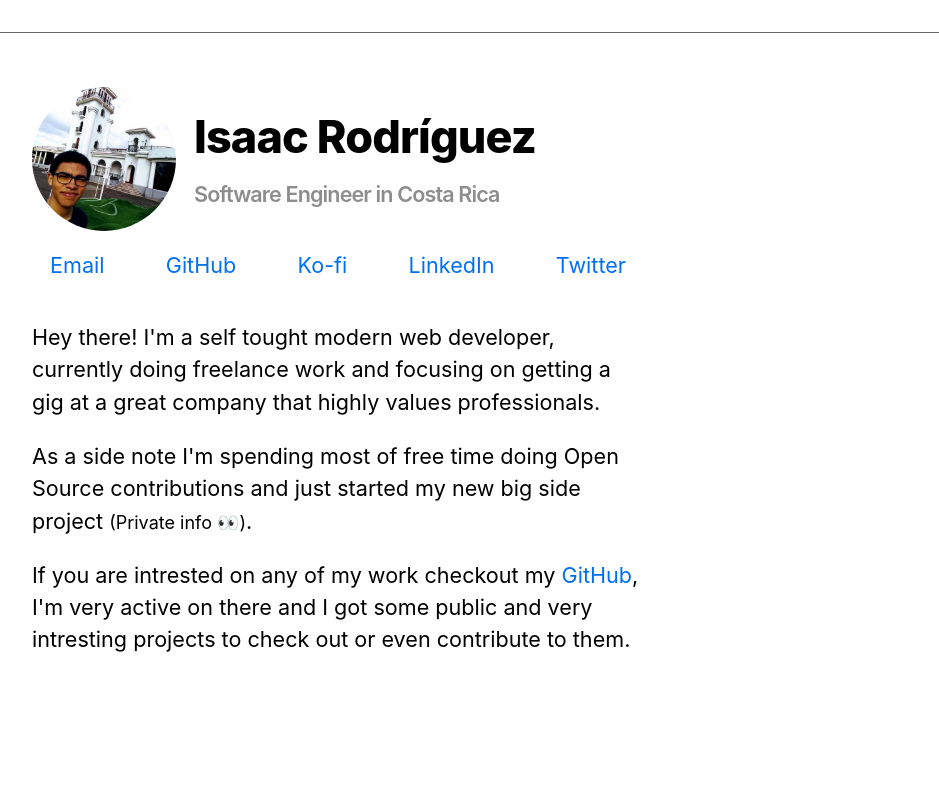
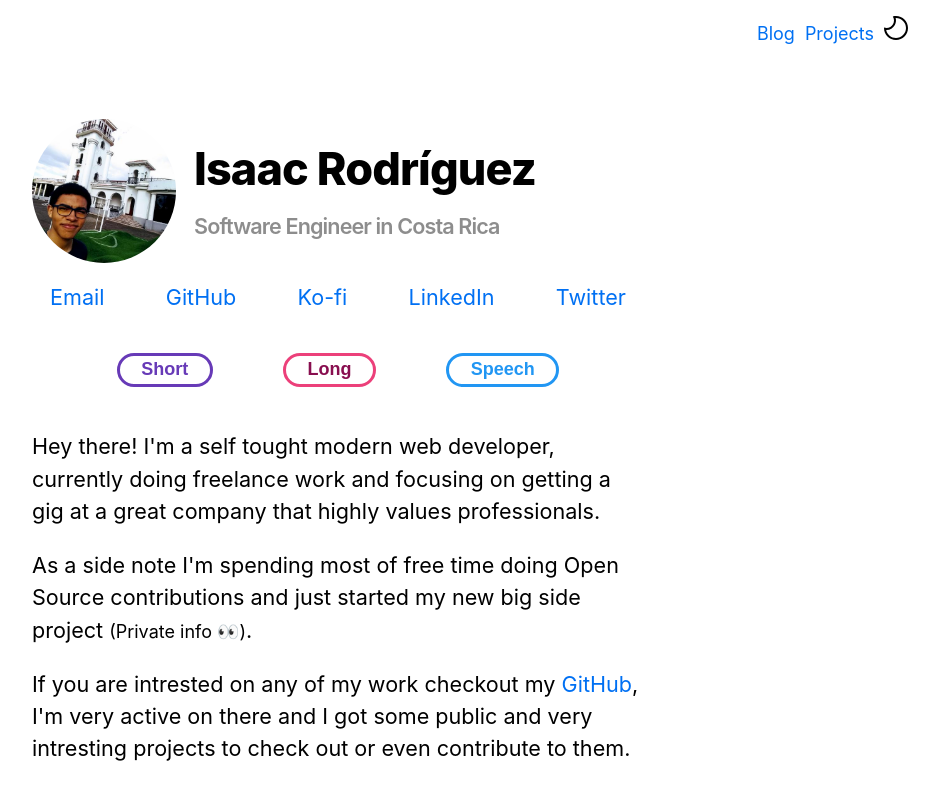
Before and after one commit to rodzy/2021, a Next.js app: page / in a window 1280 px wide. Shown: the top 800 px of the page, without its empty margins (302-1241 px from the left). Built offline with nearby package versions, Linux system fonts and the light colour scheme.

Commit message:
Removed context due to incosistencies with SSR

```diff
--- a/components/TheHeader.js
+++ b/components/TheHeader.js
@@ -1,9 +1,44 @@
 import styles from "./layout.module.css";
+import Link from "next/link";
 
 export default function TheHeader() {
   return (
     <div className={styles.theheaderWrapper}>
-      <div className={styles.theheaderInsider}></div>
+      <div className={styles.theheaderInsider}>
+        <div className={styles.theheaderInsiderInsider}>
+          <div className={styles.theheadercontentdiv}>
+            <div
+              style={{
+                overflow: "auto",
+              }}
+            >
+              <Link href="/blog">
+                <a>Blog</a>
+              </Link>
+              <Link href="/projects">
+                <a
+                  style={{
+                    paddingLeft: 10,
+                  }}
+                >
+                  Projects
+                </a>
+              </Link>
+              <button className={styles.theheaderButton} name="Switch button">
+                <svg
+                  xmlns="http://www.w3.org/2000/svg"
+                  width="24"
+                  height="24"
+                  viewBox="0 0 24 24"
+                  className="svg-moon"
+                >
+                  <path d="M22 12c0 5.514-4.486 10-10 10-4.826 0-8.864-3.436-9.797-7.99 3.573.142 6.903-1.818 8.644-5.013 1.202-2.206 1.473-4.679.83-6.992 5.608-.194 10.323 4.338 10.323 9.995zm-10-12c-1.109 0-2.178.162-3.197.444 3.826 5.933-2.026 13.496-8.781 11.128l-.022.428c0 6.627 5.373 12 12 12s12-5.373 12-12-5.373-12-12-12z" />
+                </svg>
+              </button>
+            </div>
+          </div>
+        </div>
+      </div>
     </div>
   );
 }
--- a/components/layout.module.css
+++ b/components/layout.module.css
@@ -59,20 +59,43 @@
 
 .theheaderInsider{
   background-color: #fff;
-  border-bottom-width: 1px;
+  border-bottom-width: 0px;
   border-bottom-style: solid;
   border-color: #666;
   padding: 16px 0px;
   transition: background-color 0.5s ease;
 }
 
-.theheaderInsiderDark {
-  background-color: #1c1f24;
-  border-bottom-width: 2px;
-  border-bottom-style: solid;
-  border-color: #1976d2;
-  padding: 16px 0px;
-  transition: background-color 0.5s ease;
+.theheaderInsiderInsider {
+  max-width: 1200px;
+  padding-left: 20px;
+  padding-right: 20px;
+  margin: 0px auto;
+}
+
+.theheadercontentdiv{
+  display: flex;
+  flex-flow: row nowrap;
+  position: relative;
+  text-align: left;
+  justify-content: flex-end;
+}
+
+.theheaderButton{
+  appearance: none;
+  padding: 0px 10px;
+  margin:0;
+  background-color: transparent;
+  border: 0px;
+  transition: color 300ms ease 0s;
+  outline: none;
+  cursor: pointer;
+  list-style-type: none;
+  flex: 1 1 auto;
+  text-align: center;
+  white-space: nowrap;
+  font-size: 16px;
+  line-height: 1.2;
 }
 
 @media (max-width:700px){
--- /dev/null
+++ b/components/microbuttons.js
@@ -0,0 +1,15 @@
+import utilStyles from "../styles/utils.module.css";
+
+export default function MicroButton({ text, color,borderColor }) {
+  return (
+      <button
+        style={{
+          borderColor: borderColor,
+          color: color,
+        }}
+        className={utilStyles.microbuttons}
+      >
+        {text}
+      </button>
+  );
+}
--- a/lib/modecontext.js
+++ /dev/null
@@ -1,22 +0,0 @@
-import React from "react";
-import useLocalStorage from "../hooks/useLocalStorage";
-
-export const ModeContext = React.createContext();
-
-const ModeProvider = (props) => {
-  const [mode, setMode] = useLocalStorage("mode", userColorScheme());
-
-  function userColorScheme() {
-    if (typeof window !== "undefined") {
-      if (!window.matchMedia) return;
-      return window.matchMedia("(prefers-color-scheme:dark)").matches;
-    }
-  }
-  return (
-    <ModeContext.Provider value={{ mode, setMode }}>
-      {props.children}
-    </ModeContext.Provider>
-  );
-};
-
-export default ModeProvider;
--- a/pages/blog.js
+++ b/pages/blog.js
@@ -7,10 +7,11 @@ import Date from "../components/date";
 
 export default function Blog({ allPostsData }) {
   return (
-    <Layout blog>
+    <>
       <Head>
         <title>Rodzy's blog</title>
       </Head>
+      <Layout blog>
         <section className={`${utilStyles.headingMd} ${utilStyles.padding1px}`}>
           <h2 className={utilStyles.headingLg}>Blog</h2>
           <ul className={utilStyles.list}>
@@ -28,6 +29,7 @@ export default function Blog({ allPostsData }) {
           </ul>
         </section>
       </Layout>
+    </>
   );
 }
 
--- a/pages/index.js
+++ b/pages/index.js
@@ -1,13 +1,15 @@
 import Head from "next/head";
 import Layout, { siteTitle } from "../components/layout";
+import MicroButton from "../components/microbuttons";
 import utilStyles from "../styles/utils.module.css";
 
 export default function Home() {
   return (
-    <Layout home>
+    <>
       <Head>
         <title>{siteTitle}</title>
       </Head>
+      <Layout home>
         <section className={utilStyles.headingMd}>
           <div className={utilStyles.socialsContainer}>
             <a href="mailto:irod2899@gmail.com">Email</a>
@@ -24,6 +26,11 @@ export default function Home() {
               Twitter
             </a>
           </div>
+          <div className={utilStyles.buttonsContainer}>
+            <MicroButton text="Short" color="#673AB7" borderColor="#673AB7"/>
+            <MicroButton text="Long" color="#880E4F" borderColor="#EC407A"/>
+            <MicroButton text="Speech" color="#2196f3" borderColor="#2196f3"/>
+          </div>
           <p>
             Hey there! I'm a self tought modern web developer, currently doing
             freelance work and focusing on getting a gig at a great company that
@@ -37,10 +44,11 @@ export default function Home() {
           <p>
             If you are intrested on any of my work checkout my{" "}
             <a href="https://github.com/rodzy">GitHub</a>, I'm very active on
-          there and I got some public and very intresting projects to check out
-          or even contribute to them.
+            there and I got some public and very intresting projects to check
+            out or even contribute to them.
           </p>
         </section>
       </Layout>
+    </>
   );
 }
--- /dev/null
+++ b/pages/projects.js
@@ -0,0 +1,3 @@
+export default function Projects() {
+  return <h1>Coming soon...🥱</h1>;
+}
--- a/styles/utils.module.css
+++ b/styles/utils.module.css
@@ -58,3 +58,26 @@
   align-items: center;
   padding: 1rem;
 }
+
+.buttonsContainer{
+  display: flex;
+  flex-wrap: wrap;
+  justify-content: space-evenly;
+  align-items: center;
+  padding: 1rem;
+}
+
+.microbuttons{
+  appearance: none;
+  font-size: 1rem;
+  font-weight: 600;
+  background-color: transparent;
+  padding: 0.2rem;
+  padding-left: 1.2rem;
+  padding-right: 1.2rem;
+  margin: 0.2rem;
+  border: 3px solid;
+  border-radius: 5rem;
+  outline: none;
+  cursor: pointer;
+}
```
Lines whose indentation alone changed are shown as unchanged.
